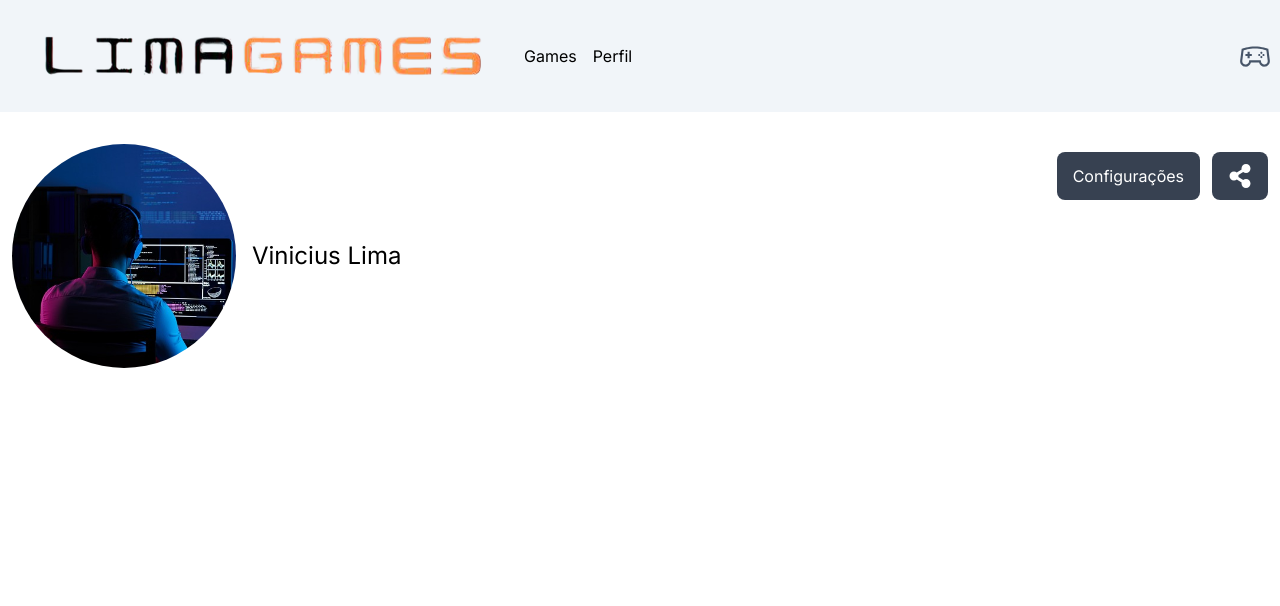
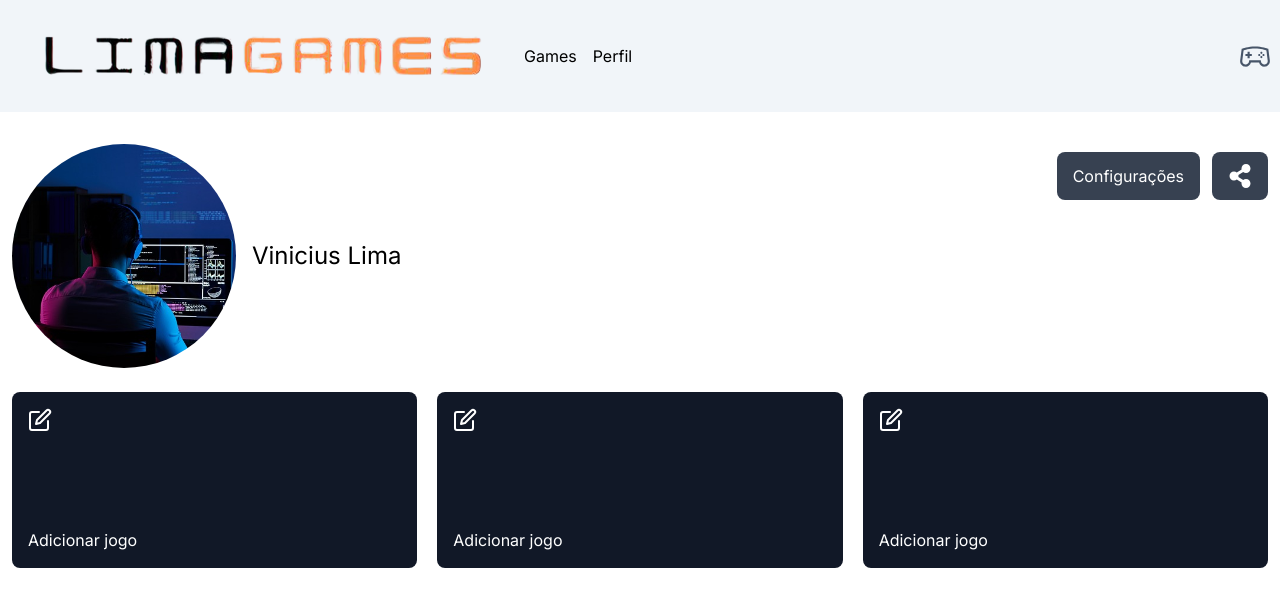
Before and after one commit to dev-vinicius-lima/LimaGames-nextjs, a Next.js app: page /profile in a window 1280 px wide. Shown: the top 606 px of the page. Built offline with nearby package versions, Linux system fonts and the light colour scheme.

Commit message:
feat: :sparkles: finish project limagames next js

```diff
--- /dev/null
+++ b/src/app/profile/components/favorite/index.tsx
@@ -0,0 +1,52 @@
+'use client'
+
+import React, { useState } from 'react'
+import { FiEdit, FiX } from 'react-icons/fi'
+
+const FavoriteCard = () => {
+  const [input, setInput] = useState('')
+  const [showInput, setShowInput] = useState(false)
+  const [gameName, setGameName] = useState('')
+
+  const handleButtonToggleInput = () => {
+    setShowInput(!showInput)
+    if (input !== '') {
+      setGameName(input)
+    }
+    setInput('')
+  }
+  return (
+    <div className="w-full bg-gray-900 p-4 h-44 text-white rounded-lg flex justify-between flex-col">
+      {showInput ? (
+        <div className="flex items-center justify-center gap-3">
+          <input
+            type="text"
+            value={input}
+            onChange={(e) => setInput(e.target.value)}
+            className="w-full bg-gray-700 text-white rounded-lg outline-none px-3 py-2"
+            autoFocus={true}
+          />
+          <button onClick={handleButtonToggleInput}>
+            <FiX size={24} color="#fff" />
+          </button>
+        </div>
+      ) : (
+        <button
+          className="self-start hover:scale-110 duration-200"
+          onClick={handleButtonToggleInput}
+        >
+          <FiEdit size={24} color="white" />
+        </button>
+      )}
+      {gameName && (
+        <div className="flex items-center justify-center gap-3 text-white">
+          <span>Jogo favorito:</span>
+          <p className="font-bold">{gameName}</p>
+        </div>
+      )}
+      {!gameName && <p className="text-bold">Adicionar jogo</p>}
+    </div>
+  )
+}
+
+export default FavoriteCard
--- a/src/app/profile/page.tsx
+++ b/src/app/profile/page.tsx
@@ -3,6 +3,12 @@ import Image from 'next/image'
 import React from 'react'
 import userImg from '../../../public/user.png'
 import { FaShareAlt } from 'react-icons/fa'
+import FavoriteCard from './components/favorite'
+import { Metadata } from 'next'
+
+export const metadata: Metadata = {
+  title: 'Meu perfil - LimaGames sua plataforma de jogos',
+}
 const Profile = () => {
   return (
     <main className="w-full text-black">
@@ -25,6 +31,17 @@ const Profile = () => {
             </button>
           </div>
         </section>
+        <section className="flex flex-wrap gap-5 flex-col md:flex-row">
+          <div className="flex-grow flex-wrap">
+            <FavoriteCard />
+          </div>
+          <div className="flex-grow flex-wrap">
+            <FavoriteCard />
+          </div>
+          <div className="flex-grow flex-wrap">
+            <FavoriteCard />
+          </div>
+        </section>
       </Container>
     </main>
   )
```
